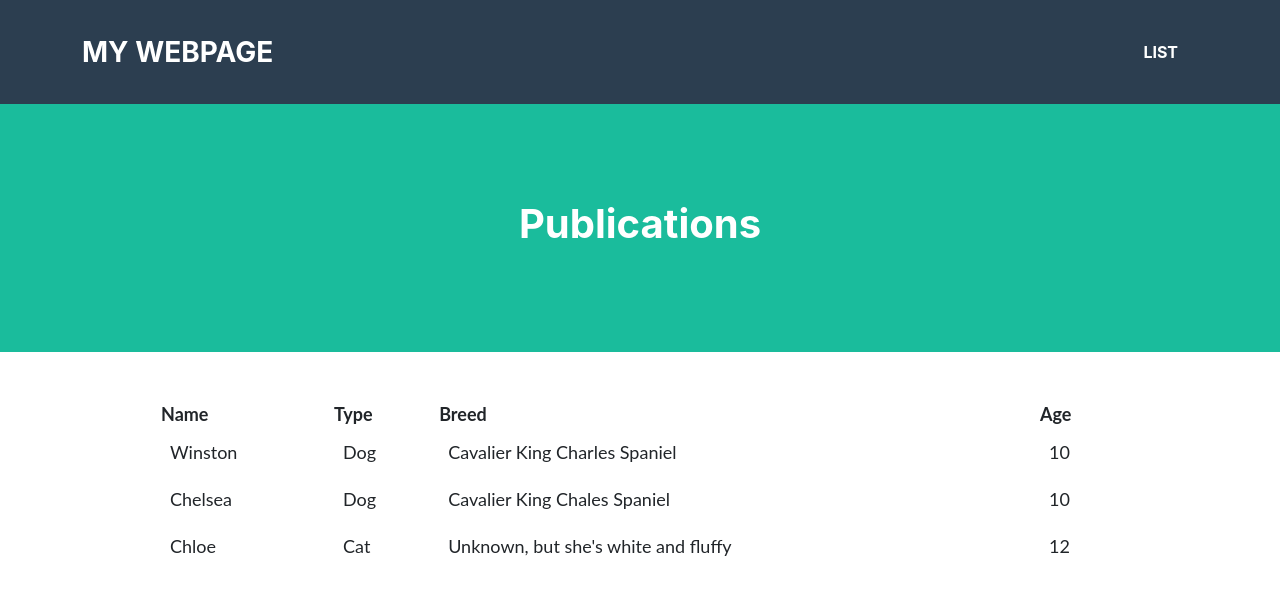
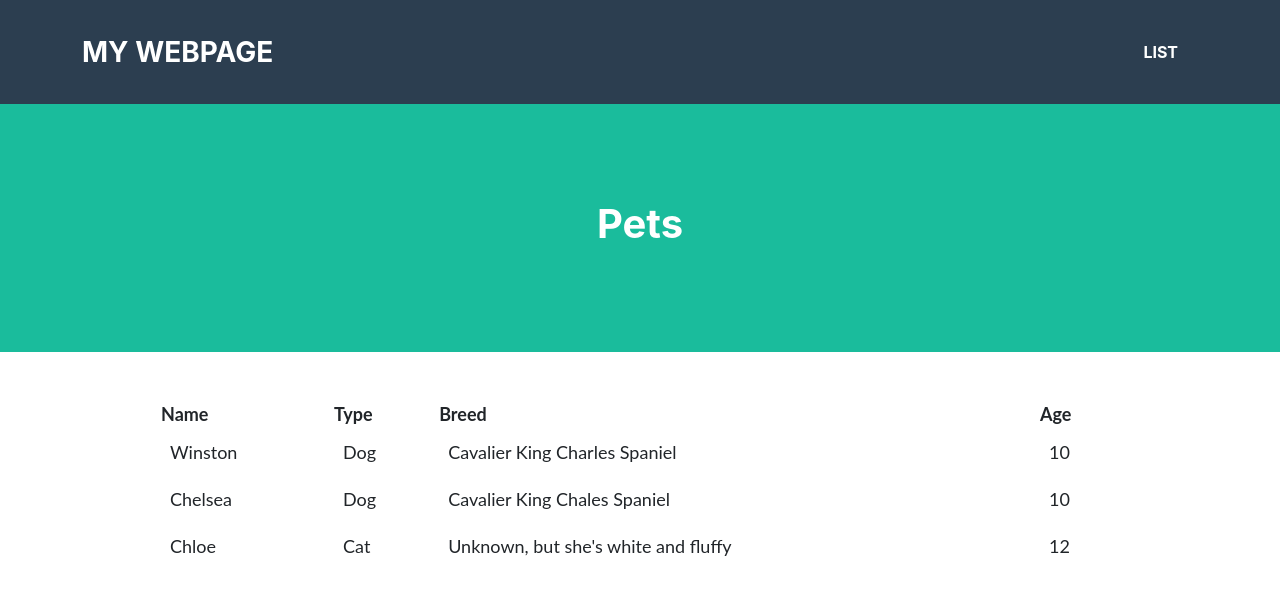
Before and after one commit to melissa-licari/melissa-licari.github.io, a plain HTML site: page list.html in a window 1280 px wide. Drawn offline with Linux system fonts and the light colour scheme.

Commit message:
List title change

```diff
--- a/list.html
+++ b/list.html
@@ -20,7 +20,7 @@
         </nav>
         <!--This code creates the middle section of the webpage-->
         <header class="masthead bg-primary text-white text-center">
-            <h1>Publications</h1>
+            <h1>Pets</h1>
         </header>
         <!--Here is where the table will be loaded in.  The actual table will be loaded in JavaScript.-->
         <center>
```
